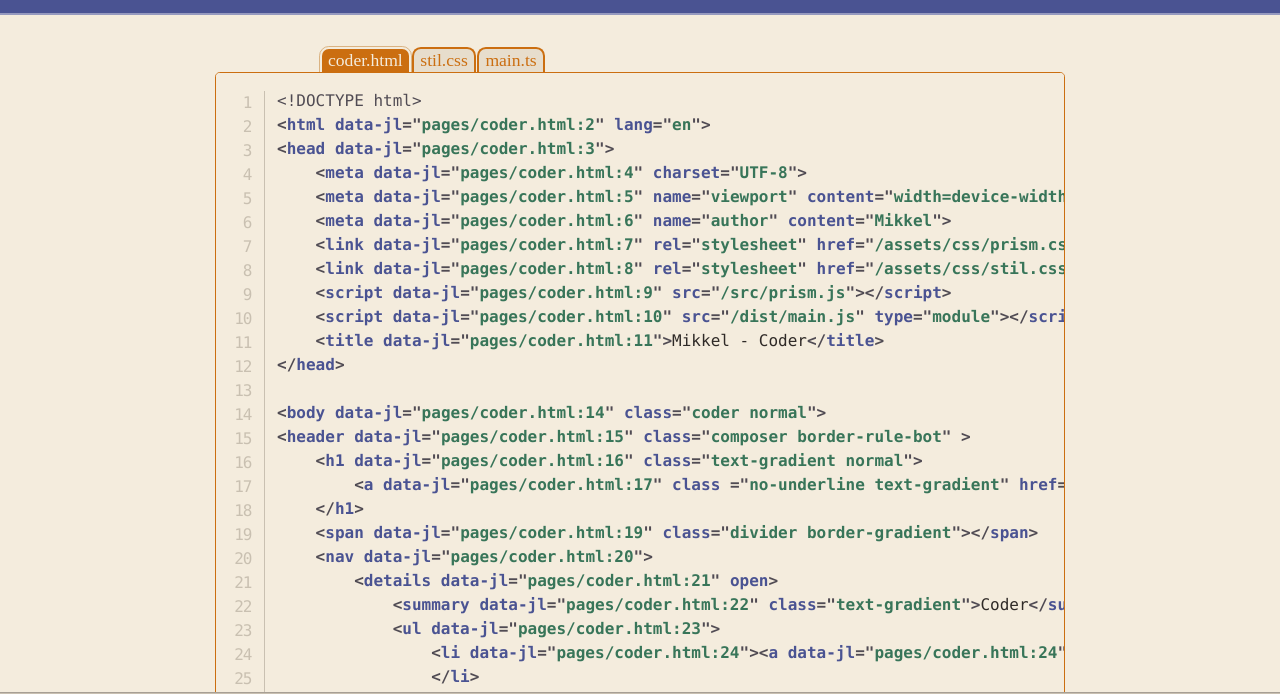
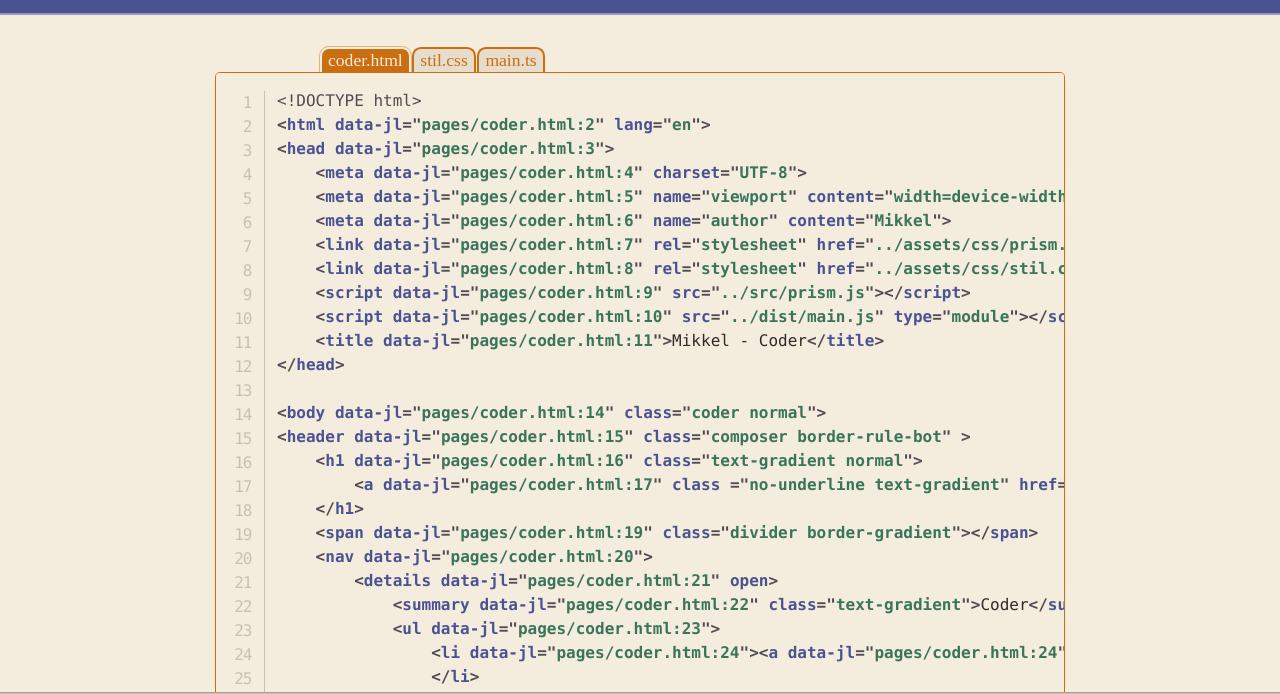
Before and after one commit to aama012026/html-css-t1, a website: page pages/coder.html in a window 1280 px wide. Shown: the part 70-764 px from the top of the page. Drawn offline with Linux system fonts and the light colour scheme; a web font is replaced by a local one.

Commit message:
Changed file links to relative paths in coder.html for testing gh-pages.

```diff
--- a/pages/coder.html
+++ b/pages/coder.html
@@ -4,10 +4,10 @@
 	<meta charset="UTF-8">
 	<meta name="viewport" content="width=device-width, initial-scale=1.0">
 	<meta name="author" content="Mikkel">
-	<link rel="stylesheet" href="/assets/css/prism.css">
-	<link rel="stylesheet" href="/assets/css/stil.css">
-	<script src="/src/prism.js"></script>
-	<script src="/dist/main.js" type="module"></script>
+	<link rel="stylesheet" href="../assets/css/prism.css">
+	<link rel="stylesheet" href="../assets/css/stil.css">
+	<script src="../src/prism.js"></script>
+	<script src="../dist/main.js" type="module"></script>
 	<title>Mikkel - Coder</title>
 </head>
 
```
